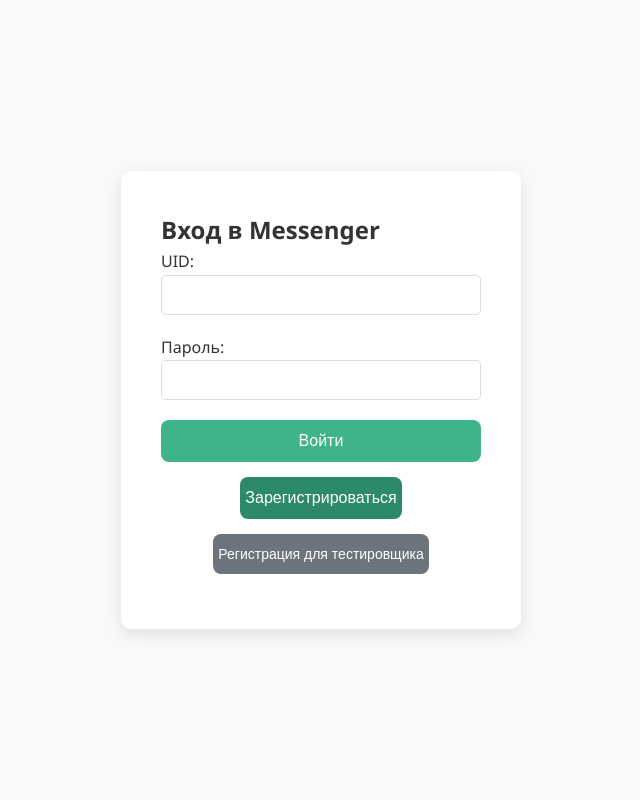
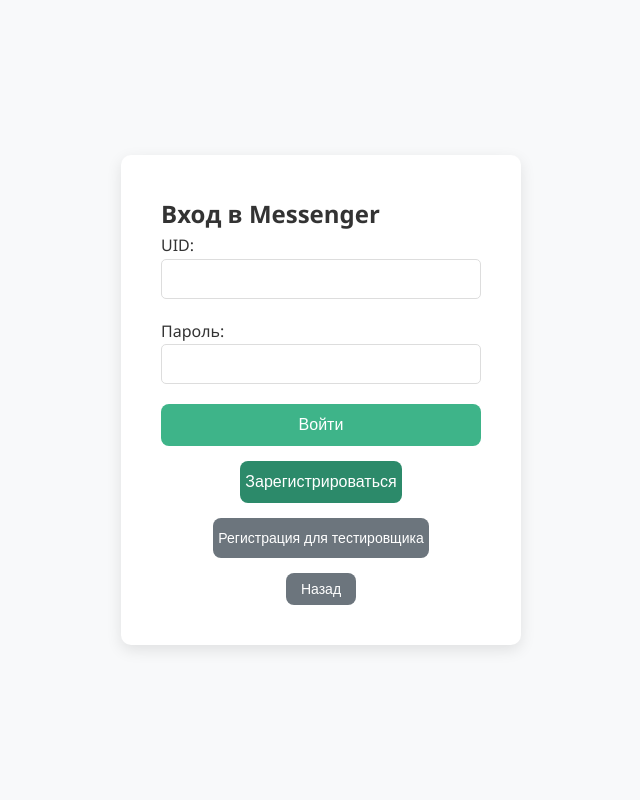
Before and after one commit to fellvoda/nit-chat, a Flask app: page /login in a window 1280 px wide. Shown: the whole page, without its empty margins (319-959 px from the left). Run offline with Flask 3, Linux system fonts and the light colour scheme.

Commit message:
Update login.html

```diff
--- a/templates/login.html
+++ b/templates/login.html
@@ -33,7 +33,9 @@
             <!-- Кнопки вместо гиперссылок -->
             <button onclick="window.location.href='{{ url_for('register') }}'" class="btn-register">Зарегистрироваться</button>
             <button onclick="window.location.href='{{ url_for('tester_register') }}'" class="btn-tester-register">Регистрация для тестировщика</button>
+            <button onclick="window.location.href='{{ url_for('index') }}'" class="btn-back">Назад</button>
         </div>
     </div>
 </body>
+
 </html>
```
